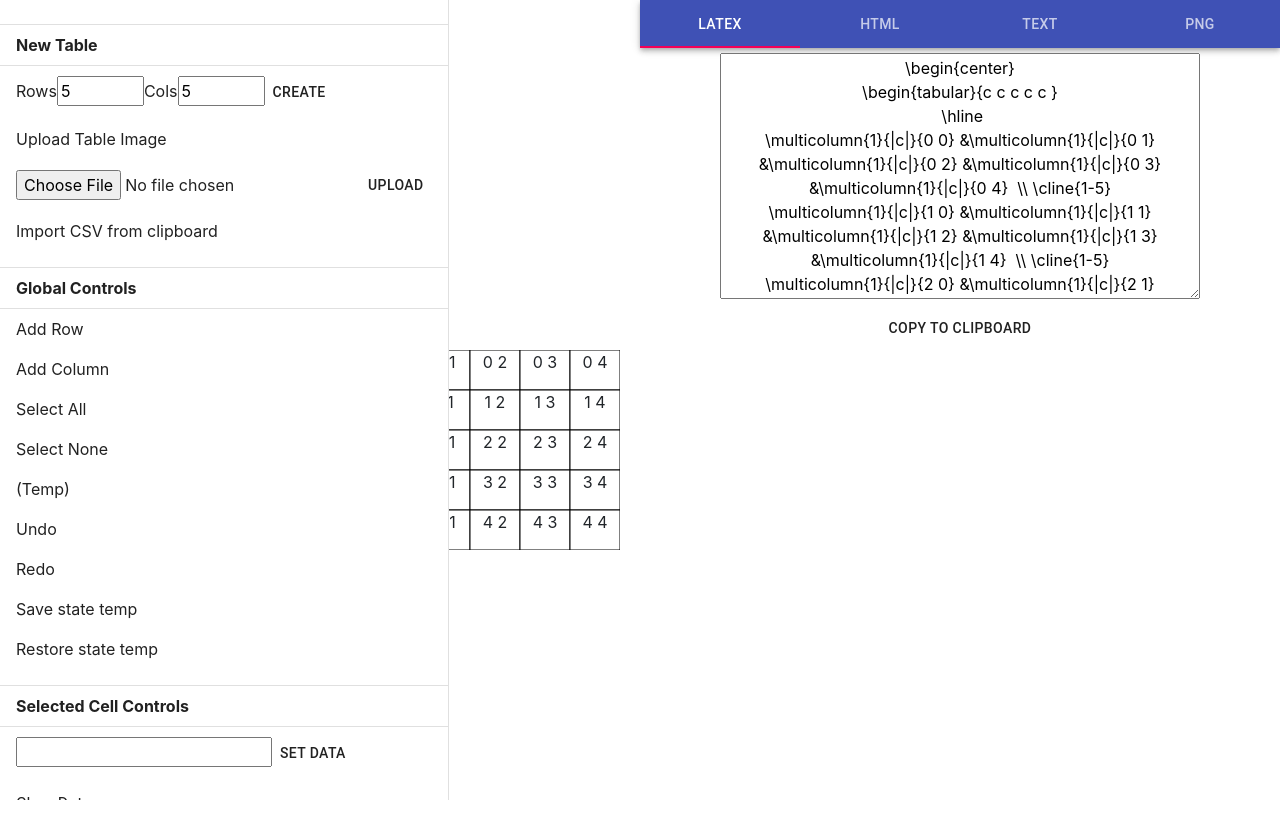
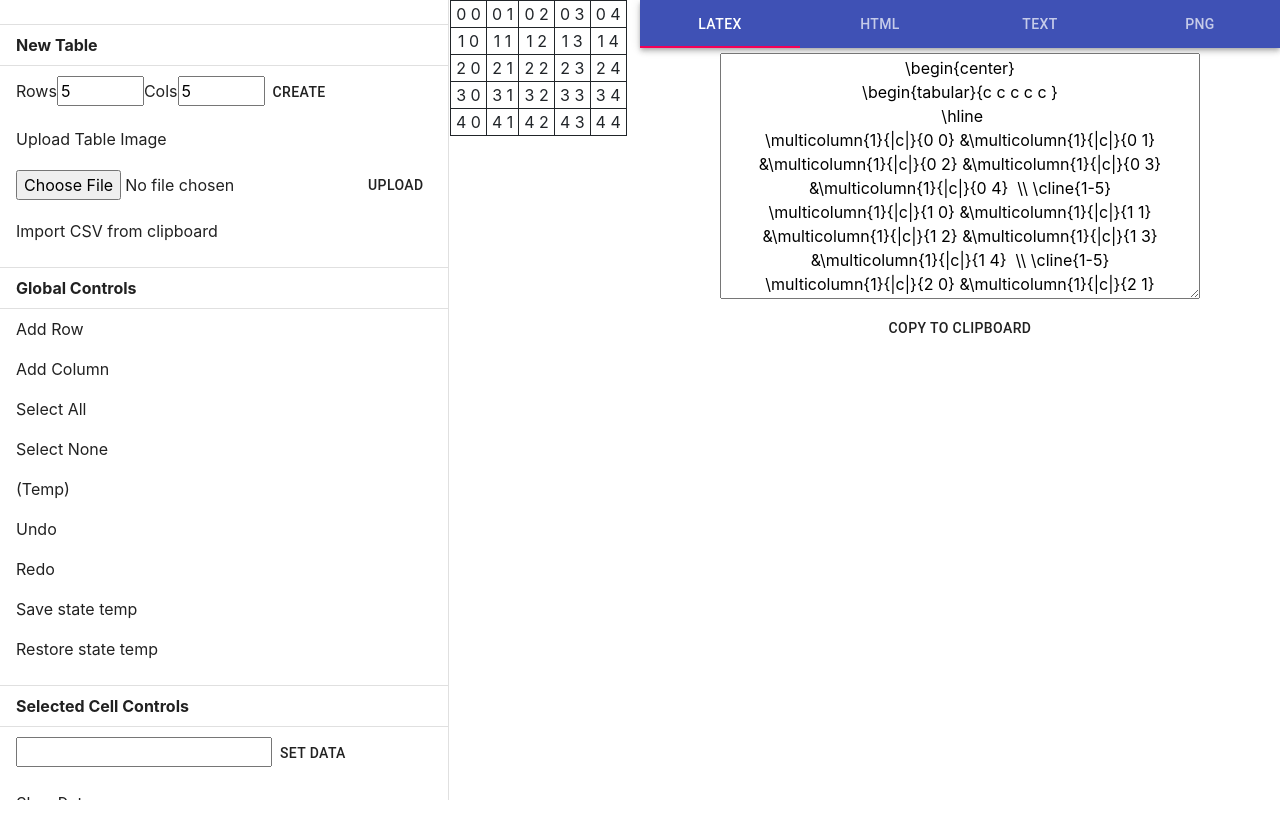
Before and after one commit to JacobMcGuire1/table-converter, a React (Create React App) app in the folder Table-Creator/ClientApp/: page / in a window 1280 px wide. Shown: the top 838 px of the page. Built offline with nearby package versions, Linux system fonts and the light colour scheme.

Commit message:
HTML table & textbox of correct size

```diff
--- a/Table-Creator/ClientApp/src/components/MyTable.css
+++ b/Table-Creator/ClientApp/src/components/MyTable.css
@@ -9,7 +9,7 @@ body {
     /*word-break: break-all;*/
     display: grid;
     grid-template-columns: 1fr 1fr;
-    margin: 0px 0px 0px 350px;
+    margin: 0px 0px 0px 450px;
     height: 900px;
 }
 .table-buttons-div {
--- a/Table-Creator/ClientApp/src/components/MyTable.tsx
+++ b/Table-Creator/ClientApp/src/components/MyTable.tsx
@@ -302,6 +302,18 @@ class CellDetails {
 
         return html;
     }
+    public getHTMLStyle(){
+        let colour = this.getHexBackgroundColour();
+        let html = "";
+        if (colour !== "") {
+            html += "background-color:" + colour + ";";
+        }
+        html += "border: 1px solid " + this.bordercolour + ";";
+        html += "padding: 5px;";
+        html += "text-align: " + this.csstextalign + ";";
+        html += "border-style:" + this.borderstyle + ";";
+        return
+    }
     private getTextHeight(): number {
         let lines = this.data.split("\n");
         return lines.length * 25;
@@ -358,29 +370,27 @@ class CellDetails {
     public setTextAlignment(alignment : string) {
         this.csstextalign = alignment;
     }
+    private moveCursorToEnd(e: React.FocusEvent<HTMLTextAreaElement>) {
+        let value = e.target.value;
+        e.target.value = "";
+        e.target.value = value;
+    }
+    private getLengthOfLongestLine(str: string): number{
+        return Math.max(...str.split("\n").map(s => s.length));
+    }
     public draw(xpixel: number, ypixel: number, colwidths: number[], rowheights: number[], horizontaldividersize: number, verticaldividersize: number, changeData: Function, selectCell: Function, deSelectCell: Function, enableEditMode: Function, disableEditMode: Function, hlines: boolean) {
         if (this.isVisible()) {
             return (
-                <SVGCell
-                    key={this.p.toString()}
-                    cell={this}
-                    xpixel={xpixel}//{(this.state.colwidths.slice(0, y)).reduce((a, b) => a + b, 0) + (this.state.dividerpixels * (y)) /*xpixel={y * (this.state.mincellwidth + 10) /*Need to make these 2 count the heights/widths.*/}
-                    ypixel={ypixel}//{ x * (this.state.mincellheight + this.state.dividerpixels) }
-                    width={this.calculateWidth(colwidths, horizontaldividersize)}
-                    height={this.calculateHeight(rowheights, verticaldividersize)}
-                    changeData={changeData}//{(p: TablePoint, data: string) => this.modifyCellData(p, data)}
-                    selectcell={selectCell}//{(p: TablePoint) => this.selectCell(p)}
-                    deselectcell={deSelectCell}// {(p: TablePoint) => this.deselectCell(p)}
-                    enableedit={enableEditMode}
-                    disableedit={disableEditMode}
-                    selected={this.selected}
-                    editing={this.editing}
-                    hlines={hlines}
-                    backgroundcolour={this.backgroundcolour}
-                    bordercolour={this.bordercolour}
-                    borderstyle={this.borderstyle}
-                    paragraphcss={this.getparagraphcss()}
-                />
+                <td id={this.p.toString()} style={{border: "1px solid", background: this.isSelected() ? "pink" : ""}} onDoubleClick={(e) => enableEditMode(this)}>
+                    <div>
+                        {
+                            this.editing ?
+                            <textarea className="cell-input" value={this.getData()} rows={ this.getData().split("\n").length + 1 } cols={ this.getLengthOfLongestLine(this.getData()) + 4 } tabIndex={0} onChange={(e) => changeData(this, e.target.value)} onBlur={(e) => disableEditMode(this)} autoFocus={true} onFocus={(e) => this.moveCursorToEnd(e)}/>
+                            :
+                            <p className="celltext" style={{textAlign: this.csstextalign as any}}>{this.getData()}</p>
+                        }
+                    </div>
+                </td>
             );
         }
     }
@@ -393,12 +403,14 @@ class MyTable extends React.Component<Props, TableState> {
     private latextextarearef: React.RefObject<HTMLTextAreaElement>;
     private htmltextarearef: React.RefObject<HTMLTextAreaElement>;
     private texttextarearef: React.RefObject<HTMLTextAreaElement>;
+    private tableref: React.RefObject<HTMLTableElement>;
     constructor(props: Props) {
         super(props);
         this.svgref = React.createRef();
         this.latextextarearef = React.createRef();
         this.htmltextarearef = React.createRef();
         this.texttextarearef = React.createRef();
+        this.tableref = React.createRef();
         this.state = {
             table: [],
             mincellheight: 40,
@@ -1073,10 +1085,27 @@ class MyTable extends React.Component<Props, TableState> {
         let tablewidth = colwidths.reduce((a, b) => a + b, 0) + (this.state.dividerpixels * this.getColCount());
         let tableheight = rowheights.reduce((a, b) => a + b, 0) + (this.state.dividerpixels * this.getRowCount());
 
+
+        //document.appendChild(table);
+        //React.createElement(table);
+       /* let container = <div style={{display: "inline-block", position: "absolute", visibility: "hidden", zIndex: -1}}/>;
+        //const clonedNode = clonenode;
+        //const content = enhanceMeasurableNode(clonedNode);
+
+        container.appendChild(content);
+        (container as HTMLElement).appendChild(table);
+
+        document.body.appendChild(container);
+
+        const height = container.clientHeight;
+        const width = container.clientWidth;
+
+        container.parentNode.removeChild(container);*/
+
         return (
             <div className="maintablediv" onClick={(e) => this.bigClick(e)}>
-                <svg ref={this.svgref} width={tablewidth} height={tableheight} id="svg" onMouseDown={(e) => this.svgCreateRect(e)} onMouseUp={(e) => this.svgDestroyRect(e)} onMouseMove={(e) => this.svgDragRect(e)} onMouseLeave={(e) => this.svgDestroyRect(e)}>
-                    {this.state.table.map((innerArray, row) => (
+                <svg ref={this.svgref} width="100%" height="100%" id="svg" onMouseDown={(e) => this.svgCreateRect(e)} onMouseUp={(e) => this.svgDestroyRect(e)} onMouseMove={(e) => this.svgDragRect(e)} onMouseLeave={(e) => this.svgDestroyRect(e)}>
+                    {/*this.state.table.map((innerArray, row) => (
                         innerArray.map(
                             (cell, col) =>
                                 cell.draw(
@@ -1094,7 +1123,38 @@ class MyTable extends React.Component<Props, TableState> {
                                     this.state.horizontallines
                                 )
                         )
-                    ))}
+                                ))*/}
+
+                    <foreignObject x={0} y={0} width="100%" height="100%">
+                        <table ref={this.tableref}>
+                            {
+                            this.state.table.map((innerArray, row) => (
+                                <tr>
+                                    {innerArray.map(
+                                        (cell, col) =>
+
+                                                cell.draw(
+                                                    0,
+                                                    0,
+                                                    [],
+                                                    [],
+                                                    0,
+                                                    0,
+                                                    (cell: CellDetails, data: string) => this.modifyCellData(cell, data),
+                                                    (cell: CellDetails) => this.selectCell(cell),
+                                                    (cell: CellDetails) => this.deselectCell(cell),
+                                                    (cell: CellDetails) => this.enableCellEdit(cell),
+                                                    (cell: CellDetails) => this.disableCellEdit(cell),
+                                                    this.state.horizontallines
+                                                )
+
+
+                                    )}
+                                </tr>
+                            ))}
+                        </table>
+                    </foreignObject>
+
                     {this.drawSelectRect()}
                 </svg>
                 <canvas id="mycanvas" className="hide" width={tablewidth} height={tableheight} />
@@ -1141,7 +1201,7 @@ class MyTable extends React.Component<Props, TableState> {
 
 
     private bigClick(e: React.MouseEvent<HTMLDivElement, MouseEvent>) {
-        if (this.svgref.current !== null && !this.svgref.current.contains(e.target as Node)){
+        if (this.tableref.current !== null && !this.tableref.current.contains(e.target as Node)){
             this.deselectAllCells();
         }
     }
@@ -1333,7 +1393,7 @@ class MyTable extends React.Component<Props, TableState> {
         }
         this.setState(newstate);
     }
-//
+
 
     public render() {
         return (
@@ -1487,8 +1547,8 @@ interface SVGCellProps {
     cell: CellDetails
     xpixel: number
     ypixel: number
-    width: number
-    height: number
+    width: string
+    height: string
     changeData: Function
     selectcell: Function
     deselectcell: Function
@@ -1567,7 +1627,7 @@ class SVGCell extends React.Component<SVGCellProps, {}> {
     private getSelectedStyling() {
         if (this.props.selected) {
             return (
-                <rect x={this.props.xpixel + 2} y={this.props.ypixel + 2} width={this.props.width - 4} height={this.props.height - 4} fill="none" stroke="red" strokeWidth={2} />
+                <rect x={2} y={2} width="calc(100% - 2px)" height="calc(100% - 2px)" fill="none" stroke="red" strokeWidth={2} />
             )
         }
     }
@@ -1583,13 +1643,37 @@ class SVGCell extends React.Component<SVGCellProps, {}> {
     }
     componentDidUpdate() {
     }
+    private newgettext(){
+
+    }
     public render() {
+        /*return (
+            <div>
+
+
+                <svg>
+
+                    <g onDoubleClick={() => this.props.enableedit(this.props.cell)} onClick={(e) => this.clickCell(e)} id={this.props.cell.p.toString()} className="ACell">
+                        <rect x={0} y={0} width="100%" height="100%" fill={this.getRectColour()} stroke={this.getBorderColour()} strokeWidth={this.props.hlines ? 1 : 0} strokeDasharray={this.getBorderStyle()}/>
+                        {this.getSelectedStyling()}
+                    </g>
+                    <foreignObject x={0} y={0} width="100%" height="100%">
+                        {this.newgettext()}
+
+                    </foreignObject>
+                </svg>
+
+            </div>
+
+        );*/
         return (
-            <g onDoubleClick={() => this.props.enableedit(this.props.cell)} onClick={(e) => this.clickCell(e)} id={this.props.cell.p.toString()} className="ACell">
-                <rect x={this.props.xpixel} y={this.props.ypixel} width={this.props.width} height={this.props.height} fill={this.getRectColour()} stroke={this.getBorderColour()} strokeWidth={this.props.hlines ? 1 : 0} strokeDasharray={this.getBorderStyle()}/>
-                {this.getSelectedStyling()}
-                {this.getText()}
-            </g>
-        );
+            <td id={this.props.cell.p.toString()} style={{border: "1px solid", background: this.props.selected ? "pink" : ""}}>
+                <div>
+                    <p className="celltext">
+                        {this.props.cell.getData()}
+                    </p>
+                </div>
+            </td>
+        )
     }
 }
```
